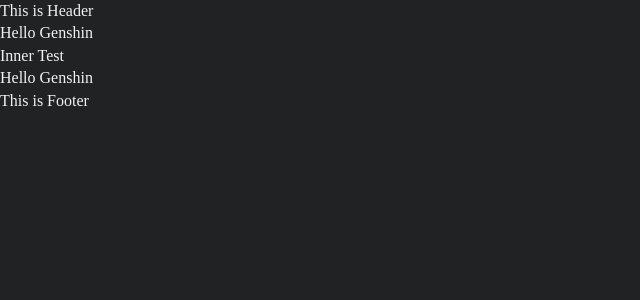
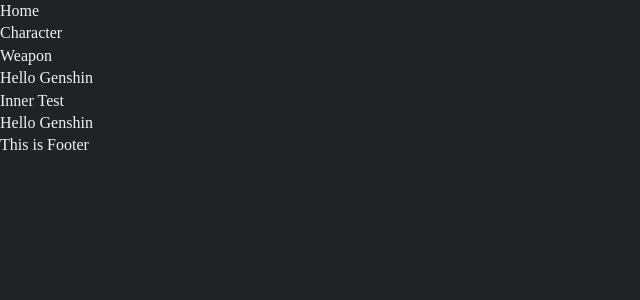
Before and after one commit to lumyjuwon/genshin, a React (Create React App) app: page / in a window 1280 px wide. Shown: the top 300 px of the page, without its empty margins (0-640 px from the left). Built offline with nearby package versions, Linux system fonts and the light colour scheme.

Commit message:
create Header component

```diff
--- /dev/null
+++ b/src/components/header.tsx
@@ -0,0 +1,26 @@
+import React from 'react';
+import { BrowserRouter, Switch, Route, Link } from 'react-router-dom';
+
+export default function Header() {
+  return (
+    <header>
+
+      <BrowserRouter>
+        <div className="link-section">
+          <ul>
+            <li className="link-home">
+              <Link to="/">Home</Link>
+            </li>
+            <li>
+              <Link to="/">Character</Link>
+            </li>
+            <li>
+              <Link to="/">Weapon</Link>
+            </li>
+          </ul>
+        </div>
+      </BrowserRouter>
+
+    </header>
+  )
+}
--- a/src/components/layout.tsx
+++ b/src/components/layout.tsx
@@ -1,12 +1,10 @@
 import React from 'react';
+import Header from './header';
 
 export default function Layout({ children }: any) {
   return (
     <>
-      <header>
-        {/* Header Component */}
-        This is Header
-      </header>
+      <Header />
       {children}
       <footer>
         {/* Footer Component */}
```
Also changed, not shown: src/components/header/header.tsx (deleted).
